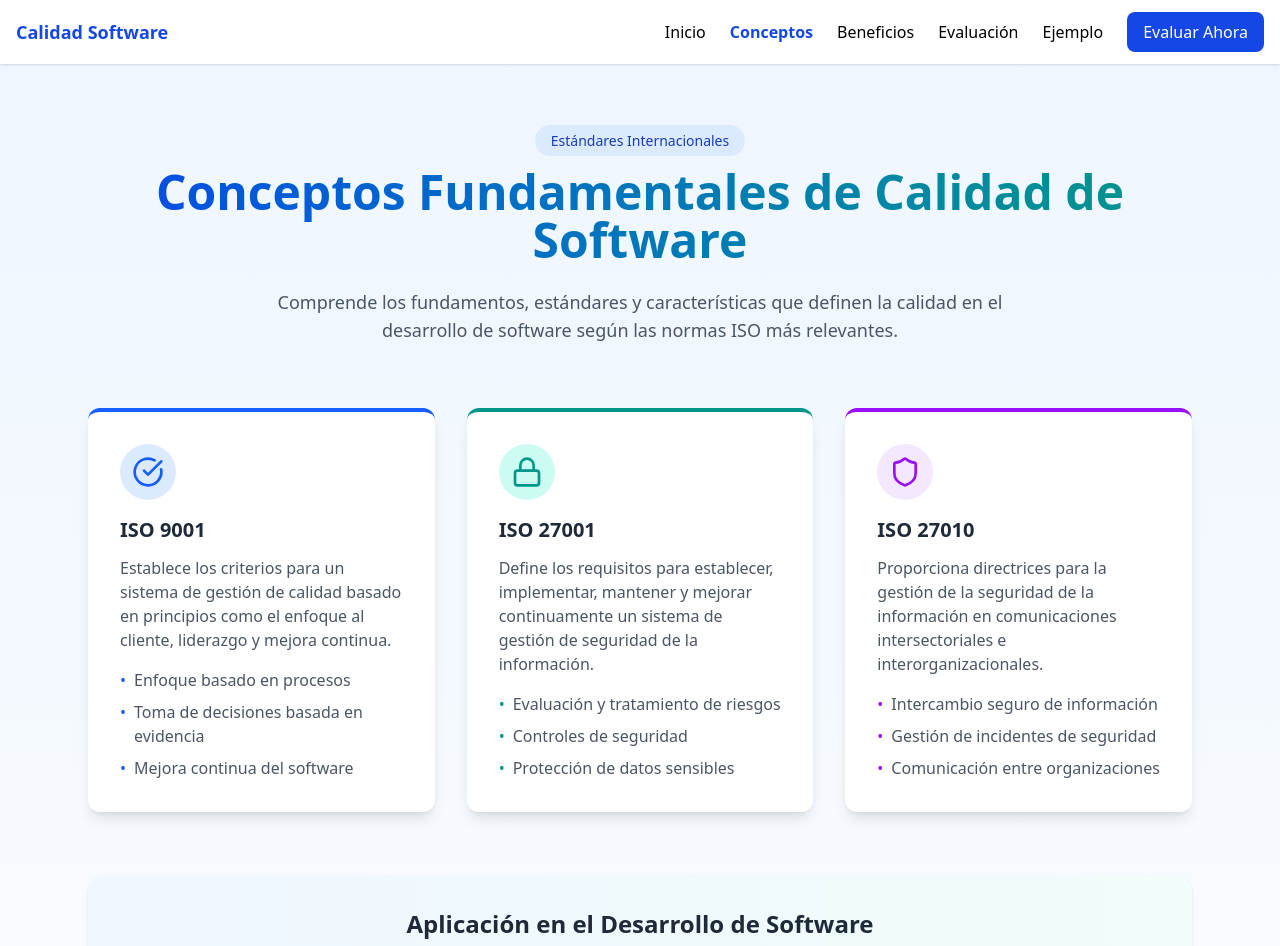
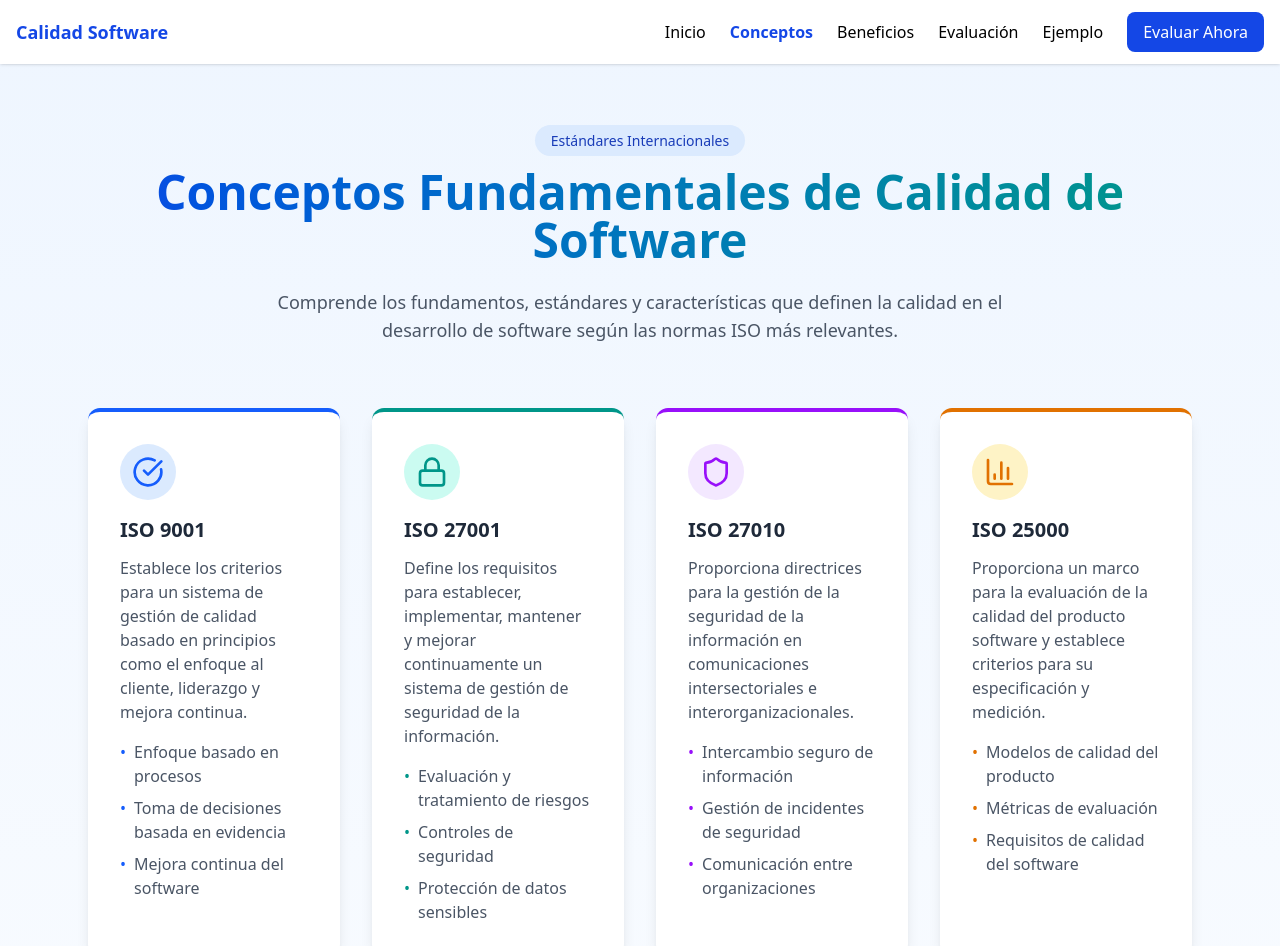
Before and after one commit to Daniel-Arango-Hz/calidad_software, a React (Vite) app in the folder Frontend/: page /conceptos in a window 1280 px wide. Shown: the top 946 px of the page. Built offline with nearby package versions, Linux system fonts and the light colour scheme; no server answers.

Commit message:
iso 25000

```diff
--- a/Frontend/src/pages/Conceptos.jsx
+++ b/Frontend/src/pages/Conceptos.jsx
@@ -1,4 +1,4 @@
-import { Shield, CheckCircle, FileCheck, Lock } from "lucide-react";
+import { Shield, CheckCircle, FileCheck, Lock, BarChart3 } from "lucide-react";
 
 export default function Conceptos() {
   return (
@@ -14,7 +14,7 @@ export default function Conceptos() {
           </p>
         </div>
 
-        <div className="grid grid-cols-1 md:grid-cols-3 gap-8 mb-16">
+        <div className="grid grid-cols-1 md:grid-cols-2 lg:grid-cols-4 gap-8 mb-16">
           <div className="p-8 bg-white shadow-lg rounded-xl border-t-4 border-blue-600 hover:shadow-xl transition-all duration-300 transform hover:-translate-y-1">
             <div className="inline-flex items-center justify-center p-3 bg-blue-100 rounded-full mb-4">
               <CheckCircle className="h-8 w-8 text-blue-600" />
@@ -83,6 +83,30 @@ export default function Conceptos() {
               <li className="flex items-start">
                 <span className="text-purple-600 mr-2">•</span>
                 <span>Comunicación entre organizaciones</span>
+              </li>
+            </ul>
+          </div>
+
+          <div className="p-8 bg-white shadow-lg rounded-xl border-t-4 border-amber-600 hover:shadow-xl transition-all duration-300 transform hover:-translate-y-1">
+            <div className="inline-flex items-center justify-center p-3 bg-amber-100 rounded-full mb-4">
+              <BarChart3 className="h-8 w-8 text-amber-600" />
+            </div>
+            <h3 className="text-xl font-bold mb-3 text-gray-800">ISO 25000</h3>
+            <p className="text-gray-600 mb-4">
+              Proporciona un marco para la evaluación de la calidad del producto software y establece criterios para su especificación y medición.
+            </p>
+            <ul className="space-y-2 text-gray-600">
+              <li className="flex items-start">
+                <span className="text-amber-600 mr-2">•</span>
+                <span>Modelos de calidad del producto</span>
+              </li>
+              <li className="flex items-start">
+                <span className="text-amber-600 mr-2">•</span>
+                <span>Métricas de evaluación</span>
+              </li>
+              <li className="flex items-start">
+                <span className="text-amber-600 mr-2">•</span>
+                <span>Requisitos de calidad del software</span>
               </li>
             </ul>
           </div>
--- a/Frontend/src/pages/Home.jsx
+++ b/Frontend/src/pages/Home.jsx
@@ -66,7 +66,7 @@ export default function Home() {
             </p>
           </div>
 
-          <div className="grid grid-cols-1 md:grid-cols-3 gap-8 mb-16">
+          <div className="grid grid-cols-1 md:grid-cols-2 lg:grid-cols-4 gap-8 mb-16">
             <div className="bg-gradient-to-br from-blue-50 to-blue-100 p-8 rounded-xl shadow-md hover:shadow-lg transition-all duration-300">
               <div className="flex items-center mb-4">
                 <div className="p-3 bg-blue-200 rounded-full mr-4">
@@ -108,6 +108,21 @@ export default function Home() {
                 Proporciona directrices para la gestión de la seguridad de la información en comunicaciones intersectoriales.
               </p>
               <a href="/conceptos" className="text-purple-700 font-medium hover:underline flex items-center">
+                Aprender más <span className="ml-1">→</span>
+              </a>
+            </div>
+
+            <div className="bg-gradient-to-br from-amber-50 to-amber-100 p-8 rounded-xl shadow-md hover:shadow-lg transition-all duration-300">
+              <div className="flex items-center mb-4">
+                <div className="p-3 bg-amber-200 rounded-full mr-4">
+                  <BarChart3 className="h-6 w-6 text-amber-700" />
+                </div>
+                <h3 className="text-xl font-bold text-amber-800">ISO 25000</h3>
+              </div>
+              <p className="text-gray-700 mb-4">
+                Proporciona un marco para la evaluación de la calidad del producto software y establece criterios para su especificación y medición.
+              </p>
+              <a href="/conceptos" className="text-amber-700 font-medium hover:underline flex items-center">
                 Aprender más <span className="ml-1">→</span>
               </a>
             </div>
```
